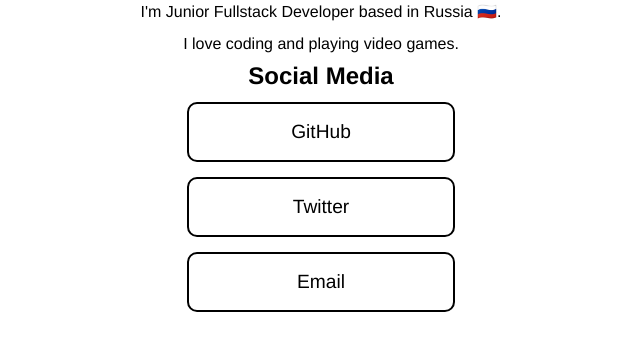
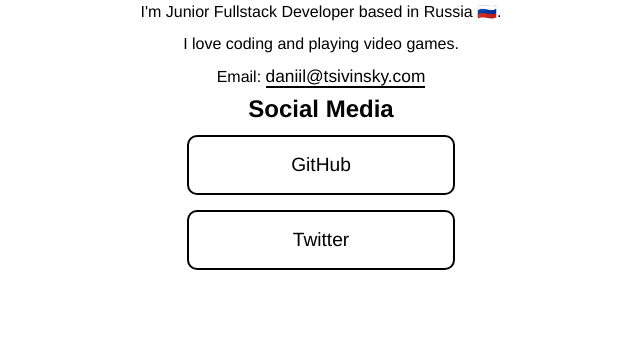
Before and after one commit to tsivinsky/tsivinsky.com, a Svelte app: page / in a window 1280 px wide. Shown: the part 266-616 px from the top of the page, without its empty margins (319-959 px from the left). Built offline with nearby package versions, Linux system fonts and the light colour scheme.

Commit message:
Remove email from social media

```diff
--- a/src/App.svelte
+++ b/src/App.svelte
@@ -21,13 +21,9 @@
       bgColor: "#1DA1F2",
       textColor: "#ffffff",
     },
-    {
-      text: "Email",
-      url: "mailto:daniil@tsivinsky.com",
-      bgColor: "#cccccc",
-      textColor: "#ffffff",
-    },
   ];
+
+  const email = "daniil@tsivinsky.com";
 </script>
 
 <div class="container">
@@ -43,6 +39,9 @@
     <div class="bio">
       <p>I'm Junior Fullstack Developer based in Russia 🇷🇺.</p>
       <p>I love coding and playing video games.</p>
+    </div>
+    <div class="email">
+      Email: <a href="mailto:{email}">{email}</a>
     </div>
     <div class="social-links">
       <h2>Social Media</h2>
@@ -68,6 +67,7 @@
     .inner-block {
       display: flex;
       flex-direction: column;
+      align-items: center;
       padding-top: 20px;
       .avatar {
         display: flex;
@@ -83,6 +83,14 @@
       }
       .bio {
         text-align: center;
+      }
+      .email {
+        a {
+          text-decoration: none;
+          color: #000000;
+          border-bottom: 2px solid;
+          font-size: 13pt;
+        }
       }
       .social-links {
         width: 60%;
--- a/src/components/SocialLink.svelte
+++ b/src/components/SocialLink.svelte
@@ -3,17 +3,13 @@
   export let url: string;
   export let bgColor: string;
   export let textColor: string;
-
-  const isEmail = Boolean(text.startsWith("mailto"));
-
-  const cssVars = `--bg-color: ${bgColor}; --text-color: ${textColor}`;
 </script>
 
 <a
   class="social-link"
-  style={cssVars}
+  style="--bg-color: {bgColor}; --text-color: {textColor}"
   href={url}
-  rel={isEmail ? "noopener norefferer" : ""}
+  rel="noopener norefferer"
   target="_blank">
   {text}
 </a>
```
